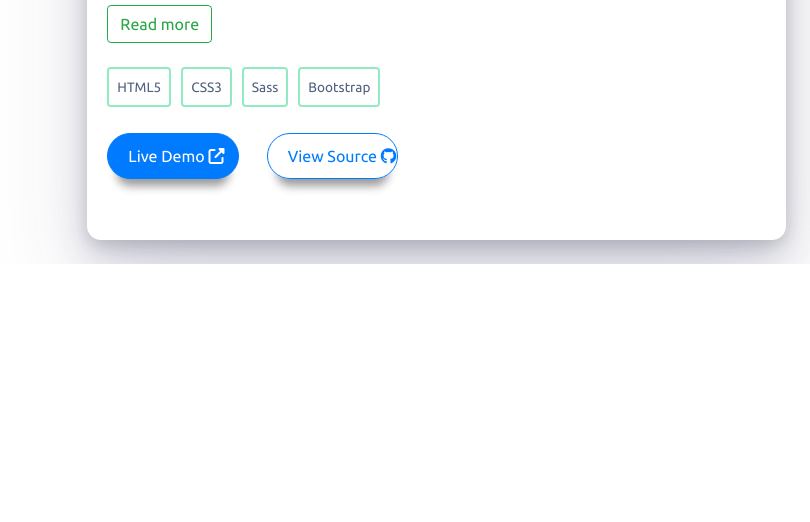
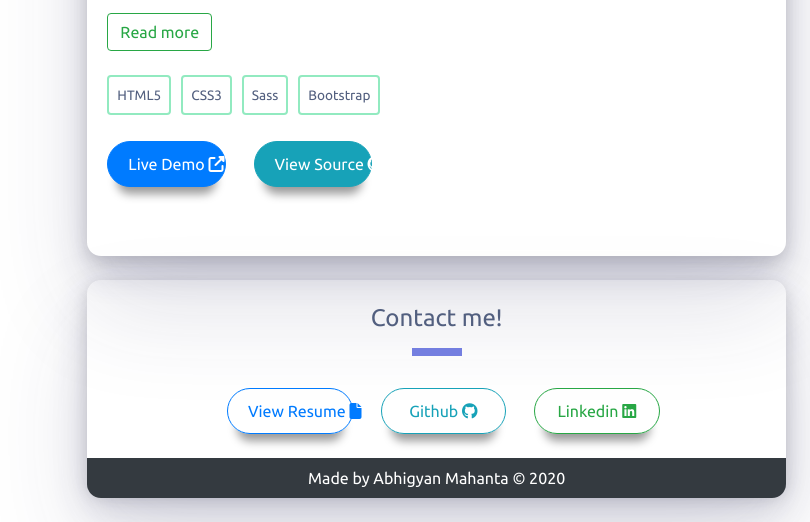
Before and after one commit to Abhigyan001/Portfolio, a plain HTML site: page index.html in a window 1280 px wide. Shown: the part 1412-1934 px from the top of the page, without its empty margins (470-1280 px from the left). Before the commit the page ends 1676 px from the top, so only its background shows below. Drawn offline with Linux system fonts and the light colour scheme.

Commit message:
add footer

```diff
--- a/index.html
+++ b/index.html
@@ -43,7 +43,7 @@
             <span class="d-lg-inline d-md-none">PROJECTS</span></a>
         </div>
         <div class="menu-items p-2 ml-3">
-          <a href="#"><span><i class="far fa-address-book fa"></i></span>
+          <a href="#contactme"><span><i class="far fa-address-book fa"></i></span>
             <span class="d-lg-inline d-md-none">CONTACT</span></a>
         </div>
       </div>
@@ -139,10 +139,8 @@
           </div>
           <h2 class="section-title mt-2" id="project">Projects</h2>
           <div class="right bg mx-4 my-4">
-
-              <h5 class="text-secondary p-3 m-0">.01</h5>
-              <h4 class=" title text-center">Hospital Finder</h4>
-
+            <h5 class="text-secondary p-3 m-0">.01</h5>
+            <h4 class=" title text-center">Hospital Finder</h4>
             <img class="card-img-top imgwidth w-75" src="images/laptop-1.png" alt="Card image cap">
             <div class="card-body">
               <p class="card-text para">Hospital Finder is a website-template that helps you to search and find hospitals in a region. The search can be filtered using various options and further information on the hospitals can be obtained by <span id="dots">...</span><span id="more">selecting any search result. This project demonstrates the use of bootstrap and Sass to create a simple landmark finding website.</span></p>
@@ -153,16 +151,27 @@
                 <span class="project-skill">Sass</span>
                 <span class="project-skill">Bootstrap</span>
               </div>
-
               <div class="mt-3">
-                <button type="button" class="btn btn-primary button1">Live Demo <span><i class="fas fa-external-link-alt"></i></span></button>
-                <button type="button" class="btn btn-outline-primary button1 ml-4">View Source <span><i class="fab fa-github"></i></span></button>
+                <a class="btn btn-primary button1" href="https://newhospitalfinder.netlify.app/" target="_blank"> Live Demo <span><i class="fas fa-external-link-alt"></i></span></a>
+                <a class="btn btn-info button1 ml-4 text-white" href="https://github.com/Abhigyan001/HospitalFinder" target="_blank">View Source <span><i class="fab fa-github"></i></span></a>
               </div>
-
             </div>
           </div>
+          <div class="bg mx-4 my-4 footer" id="contactme">
+            <h2 class="section-title pt-4">Contact me!</h2>
+            <div class="pt-4 mb-4 contact-links">
+              <a class="btn btn-outline-primary button1 resume" href="" target="_blank"> View Resume <span><i class="fas fa-file"></i></span></a>
+              <a class="btn btn-outline-info button1 ml-4" href="https://github.com/Abhigyan001/"
+                target="_blank">Github <span><i class="fab fa-github"></i></span></a>
+              <a class="btn btn-outline-success button1 ml-4" href="https://www.linkedin.com/in/abhigyan001/"
+                target="_blank">Linkedin <span><i class="fab fa-linkedin"></i></span></a>
+            </div>
+            <div class="last-footer bg-dark text-center text-white p-2">
+              <p class="mb-0">Made by Abhigyan Mahanta &copy; 2020</p>
+            </div>
+
+          </div>
         </div>
-
       </div>
     </div>
   </main>
--- a/scss/styles.scss
+++ b/scss/styles.scss
@@ -1,4 +1,5 @@
 @import url("https://fonts.googleapis.com/css2?family=Ubuntu&display=swap");
+
 body {
   margin: 0;
   padding: 0;
@@ -78,7 +79,7 @@ $nav-color: #ffffff;
 
 .nav-menu .left,
 .right {
-  height: 98vh;
+  height: 99vh;
 }
 
 .left {
@@ -352,7 +353,7 @@ a.socialIcon:hover,
 
 .button1 {
   display: inline-block;
-  width: 20%;
+  width: 18%;
   padding: 10px 20px;
   border-radius: 50px;
   box-shadow: 0px 17px 10px -10px rgba(0, 0, 0, 0.4);
@@ -365,3 +366,16 @@ a.socialIcon:hover,
   transform: translate(0px, -8px) scale(1.1);
   }
 }
+
+.resume {
+ margin-left: 20%;
+}
+
+.footer {
+  height: 11%;
+}
+
+.last-footer {
+  border-bottom-left-radius: 14px;
+  border-bottom-right-radius: 14px;
+}
```
Also changed, not shown: scss/styles.css, 1 other file.
